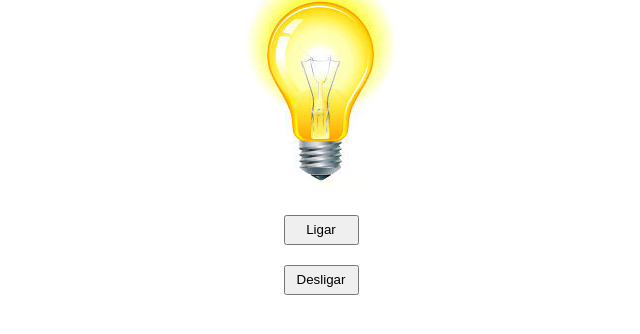
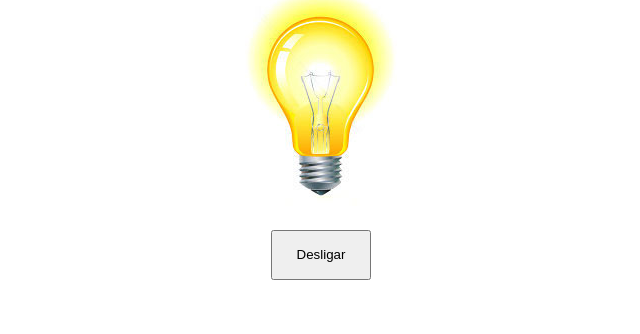
Before and after one commit to breezygamer/Lampada, a plain HTML site: page index.html in a window 1280 px wide. Both pictures are taken after a click on the button "Ligar". Shown: the part 284-618 px from the top of the page, without its empty margins (319-959 px from the left). Drawn offline with Linux system fonts and the light colour scheme.

Commit message:
Versaao com um botao só

```diff
--- a/index.html
+++ b/index.html
@@ -24,16 +24,15 @@
 
         button{
             margin-top: 20px;
-            height: 30px;
-            width: 75px;
+            height: 50px;
+            width: 100px;
         }
     </style>
 
     <h1>Lampada</h1>
     <img src="./img/desligada.jpg" alt="" id="img">
 
-    <button id="ligar">Ligar</button>
-    <button id="desligar">Desligar</button>
+    <button id="ligardesligar">Ligar</button>
 
     <script src="./script.js"></script>
 </body>
--- a/script.js
+++ b/script.js
@@ -1,7 +1,6 @@
 let img = document.querySelector('#img');
 
-let ligar = document.querySelector('#ligar');
-let desligar = document.querySelector('#desligar');
+let ligardesligar = document.querySelector('#ligardesligar');
 
 function isLampBroken(){
     return img.src.indexOf('quebrada') >-1
@@ -26,10 +25,19 @@ function lampadaQuebrada(){
 
 }
 
+function lampOnOff(){
+    if(ligardesligar.textContent == 'Ligar'){
+        ligarLampada();
+        ligardesligar.textContent = 'Desligar'
+    }else{
+        desligarLampada();
+        ligardesligar.textContent = 'Ligar'
+    }
+}
 
 
+ligardesligar.addEventListener('click', lampOnOff, false);
 ligar.addEventListener('click', ligarLampada, false);
-desligar.addEventListener('click', desligarLampada, false);
 img.addEventListener('dblclick', lampadaQuebrada, false);
 img.addEventListener('mouseover', ligarLampada);
 img.addEventListener('mouseleave', desligarLampada);
```
